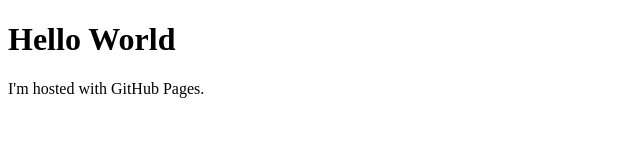
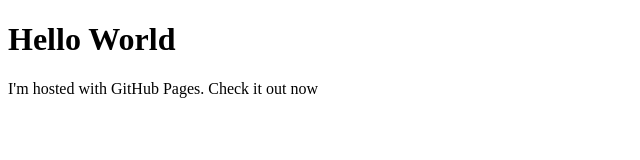
Before and after one commit to onlinerabatt/onlinerabatt.github.io, a plain HTML site: page index.html in a window 1280 px wide. Shown: the whole page, without its empty margins (0-640 px from the left). Drawn offline with Linux system fonts and the light colour scheme.

Commit message:
Update index.html

```diff
--- a/index.html
+++ b/index.html
@@ -2,6 +2,6 @@
 <html>
 <body>
 <h1>Hello World</h1>
-<p>I'm hosted with GitHub Pages.</p>
+<p>I'm hosted with GitHub Pages. Check it out now</p>
 </body>
 </html>
```
